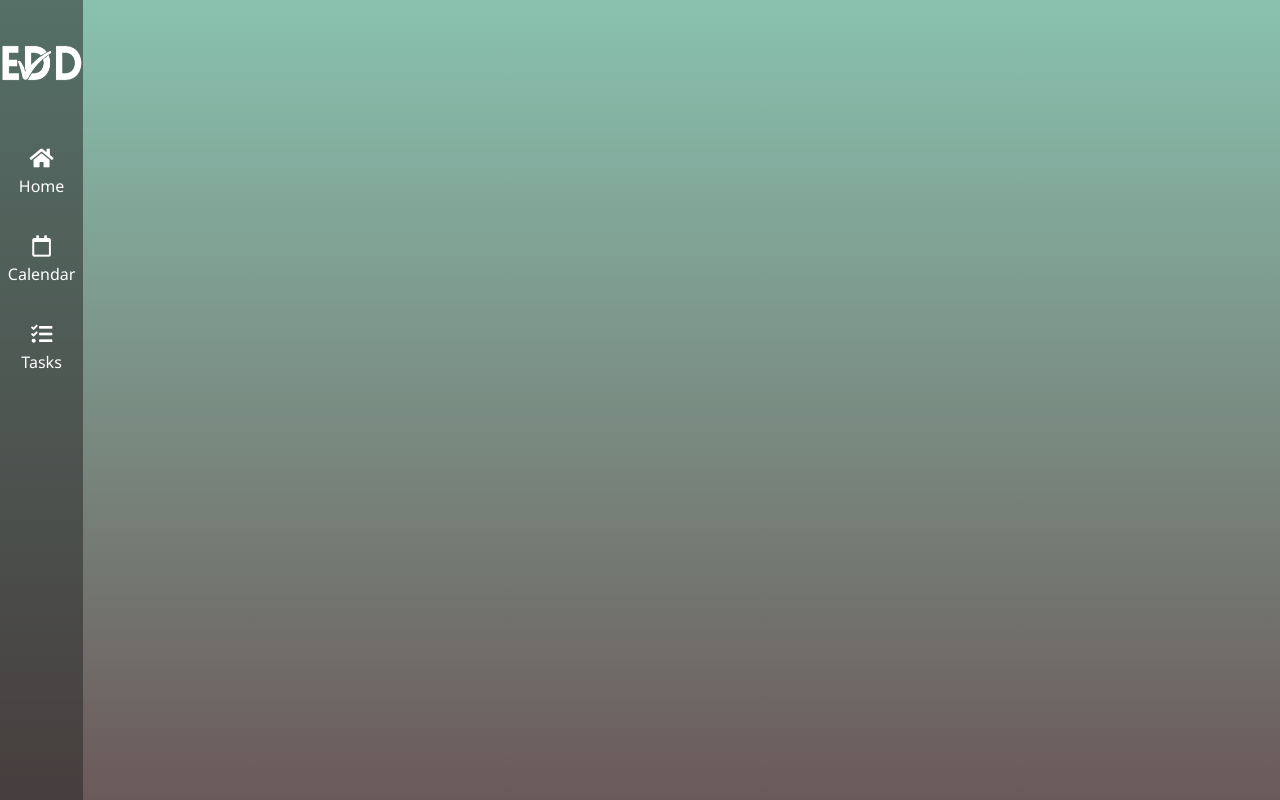
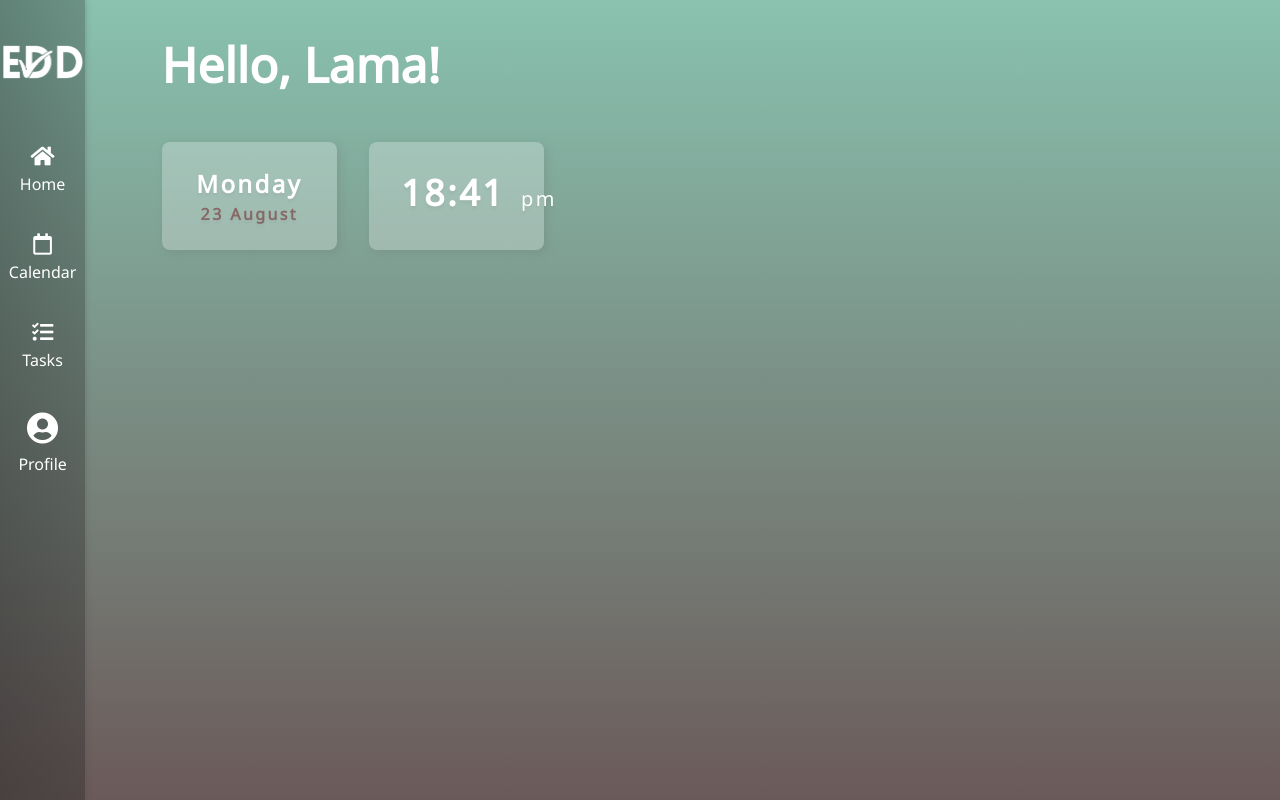
Before and after one commit to LamaFakhreddine/Edd, a React (Create React App) app in the folder edd-project/: page / in a window 1280 px wide. Built offline with nearby package versions, Linux system fonts and the light colour scheme.

Commit message:
Navbar and Welcome
- added profile nav-link
- added a clock card
- added a date card with weekday, day, and month
- added scss styling

```diff
--- a/edd-project/src/App.js
+++ b/edd-project/src/App.js
@@ -1,14 +1,19 @@
 import React from "react";
-import { Router, Switch, Route } from "react-router-dom";
-import Sidebar from './components/Sidebar';
+import { BrowserRouter, Switch, Route } from "react-router-dom";
 import 'bootstrap/dist/css/bootstrap.min.css';
 import './App.scss';
+import Sidebar from './components/Sidebar';
+import Home from "./pages/Home";
 
 function App() {
   return (
-   <div>
+   <div className="grid-container">
+     <BrowserRouter>
         <Sidebar />
-
+        <Switch>
+          <Route exact to="/" component={Home}/>
+        </Switch>
+      </BrowserRouter>
 
    </div>
   );
--- a/edd-project/src/App.scss
+++ b/edd-project/src/App.scss
@@ -16,6 +16,13 @@
 body {
     background: rgb(40,7,7);
     background: linear-gradient(0deg, rgba(34, 8, 8, 0.671) 0%, rgb(137, 194, 175) 100%);
+}
+
+.grid-container {
+  display: grid;
+  grid-template-columns: repeat(10, 1fr);
+  column-gap: 1rem;
+  row-gap: 2rem;
 }
 
 /* width */
--- a/edd-project/src/assets/scss/_variables.scss
+++ b/edd-project/src/assets/scss/_variables.scss
@@ -2,5 +2,18 @@ $light-text: #ffffff;
 $dark-text: #202020;
 $cyan: #89c2af;
 $brown: #220808ab;
+$light-brown: #866967;
 $salmon: #e59595;
+$dark-salmon: #ac6965c9;
 $sidebar-hover: #9eddc8;
+
+@mixin transparent-bg ($widthSize) {
+    padding: 1.5rem 2rem;
+    background-color: #ffffff41;
+    width: $widthSize;
+    border-radius: 8px;
+    text-align: center;
+    box-shadow: 3px 3px 8px #69696931;
+    letter-spacing: 0.15rem;
+    text-shadow: 0 3px 3px #7c7c7c1f;
+}
--- /dev/null
+++ b/edd-project/src/components/Day.js
@@ -0,0 +1,36 @@
+import React, { useState, useEffect } from 'react';
+import "./Day.scss";
+
+function Day() {
+    // const _date = new Date();
+    const [date, setDate] = useState({
+        day : new Date().getDate(),
+        weekDay: new Date().toLocaleString('default', {weekday : 'long'}),
+        month: new Date().toLocaleString('default', {month: 'long'})
+    });
+
+    useEffect(() => {
+        const id =  setInterval(setDate({
+            day : new Date().getDate(),
+            weekDay: new Date().toLocaleString('default', {weekday : 'long'}),
+            month: new Date().toLocaleString('default', {month: 'long'})
+        }), 1000);
+        return () => {
+            clearInterval(id);
+        }
+    }, []);
+
+    return (
+        <div className="date">
+            <div className="weekday">
+                {date.weekDay}
+            </div>
+           <div className="day-month">
+            {`${date.day} ${date.month}`}
+           </div>
+        </div>
+    )
+}
+
+
+export default Day;
--- /dev/null
+++ b/edd-project/src/components/Day.scss
@@ -0,0 +1,14 @@
+@import "../assets/scss/variables";
+
+.date {
+    @include transparent-bg(40%);
+    font-size: 1.5rem;
+    font-weight: 700;
+    color: $light-text;
+    margin-right: 2rem;
+
+    .day-month{
+        font-size: 1rem;
+        color: $light-brown;;
+    }
+}
--- a/edd-project/src/components/Sidebar.js
+++ b/edd-project/src/components/Sidebar.js
@@ -8,17 +8,22 @@ import "./Sidebar.scss";
 
 export default function NavbarSection() {
     return (
-        <div className="sidebar">
+        <div className="sidebar-grid-item">
             <Navbar expand="true">
-                <Container className="d-flex justify-content-center">
+                <Container  className="d-flex justify-content-center">
                     <Navbar.Brand href="#home">
                         <img src={LogoImg} alt="Edd Logo" className="navbar-logo"/>
                     </Navbar.Brand>
-                    <Nav className="">
-                        <Nav.Link href="#home" className="d-flex flex-column"><i class="fas fa-home fa-lg"></i>Home</Nav.Link>
-                        <Nav.Link href="#calendar" className="d-flex flex-column"><i class="far fa-calendar fa-lg"></i>Calendar</Nav.Link>
-                        <Nav.Link href="#pricing" className="d-flex flex-column"><i class="fas fa-tasks fa-lg"></i>Tasks</Nav.Link>
+                    <Nav>
+                        <Nav.Link href="#home" className="d-flex flex-column"><i className="fas fa-home fa-lg"></i>Home</Nav.Link>
+                        <Nav.Link href="#calendar" className="d-flex flex-column"><i className="far fa-calendar fa-lg"></i>Calendar</Nav.Link>
+                        <Nav.Link href="#pricing" className="d-flex flex-column"><i className="fas fa-tasks fa-lg"></i>Tasks</Nav.Link>
+                        <Nav.Link href="#profile" className="d-flex flex-column"><i class="fas fa-user-circle fa-2x"></i>Profile</Nav.Link>
                     </Nav>
+                    {/*
+                    <Nav className="align-self-end">
+                        <Nav.Link href="#profile"><i class="fas fa-cog fa-2x"></i></Nav.Link>
+                    </Nav> */}
                 </Container>
             </Navbar>
         </div>
--- a/edd-project/src/components/Sidebar.scss
+++ b/edd-project/src/components/Sidebar.scss
@@ -1,20 +1,26 @@
 @import "../assets/scss/variables";
 
-.sidebar {
-   width: 6.5%;
-   height: 100vh;
-   background: rgba(39, 39, 39, 0.527);
-   text-align: center;
+.sidebar-grid-item {
+    width: 75%;
+    grid-column: 1 / 2;
+    grid-row: span all;
+    height: 100vh;
+    background: rgba(38, 38, 38, 0.5);
+    background: linear-gradient(85deg, rgba(39, 39, 39, 0.5) 0%, rgba(39, 39, 39, 0.3) 100%);
+    text-align: center;
+    box-shadow: 0 0 6px #47474757;
 
     .navbar-brand {
         margin: 2rem auto;
         .navbar-logo {
-            height: 2.25rem;
+            height: 2.15rem;
             width: 5rem;
             filter: invert(1);
         }
     }
-
+    .navbar .container .navbar-nav{
+        height:100%;
+    }
     .navbar .container .navbar-nav .nav-link {
         margin-top: 1.5rem;
         color: $light-text;
--- /dev/null
+++ b/edd-project/src/components/Time.js
@@ -0,0 +1,34 @@
+import React, { useState, useEffect } from 'react';
+import "./Time.scss";
+
+function Time() {
+    const _time = new Date();
+    const [time, setTime] = useState({
+        hours : _time.getHours(),
+        minutes: _time.getMinutes() < 10? "0" + _time.getMinutes()  : _time.getMinutes(),
+        amOrPm : "am"
+    });
+
+    useEffect((_time) => {
+        _time = new Date();
+        const id =  setInterval(() => setTime({
+            hours : _time.getHours(),
+            minutes: _time.getMinutes() < 10? "0" + _time.getMinutes()  : _time.getMinutes(),
+            amOrPm: _time.getHours() < 12? "am" : "pm"
+        }), 1000);
+        return () => {
+            clearInterval(id);
+        }
+    }, []);
+
+    return (
+        <div className="time">
+           {`${time.hours}:${time.minutes}`}
+           <span className="am-pm">
+                {time.amOrPm}
+           </span>
+        </div>
+    )
+}
+
+export default Time
--- /dev/null
+++ b/edd-project/src/components/Time.scss
@@ -0,0 +1,14 @@
+@import "../assets/scss/variables";
+
+.time {
+    @include transparent-bg(40%);
+    font-size: 2.25rem;
+    font-weight: 700;
+    color: $light-text;
+}
+
+.am-pm {
+    margin-left: 1rem;
+    font-size: 1.25rem;
+    font-weight: lighter;
+}
--- /dev/null
+++ b/edd-project/src/components/Welcome.js
@@ -0,0 +1,18 @@
+import React from 'react'
+import Time from './Time';
+import Day from './Day';
+import "./Welcome.scss";
+
+function Welcome(props) {
+    return (
+        <div className="welcome-grid-item">
+            <h2 className="header-text">Hello, {props.name}!</h2>
+            <div className="d-flex date-time">
+                <Day />
+                <Time />
+            </div>
+        </div>
+    )
+}
+
+export default Welcome
--- /dev/null
+++ b/edd-project/src/components/Welcome.scss
@@ -0,0 +1,18 @@
+@import '../assets/scss/variables';
+
+.welcome-grid-item{
+    grid-row: span all;
+    grid-column: 2 / 6;
+    padding: 2.25rem 2rem;
+    // background-color: rgba(153, 205, 50, 0.377);
+}
+
+.header-text {
+    color: $light-text;
+    font-weight: 900;
+    font-size: 3rem;
+}
+
+.date-time {
+    margin-top: 3rem;
+}
--- /dev/null
+++ b/edd-project/src/pages/Home.js
@@ -0,0 +1,10 @@
+import React from 'react'
+import Welcome from '../components/Welcome'
+
+function Home() {
+    return (
+        <Welcome name="Lama" />
+    )
+}
+
+export default Home
```
